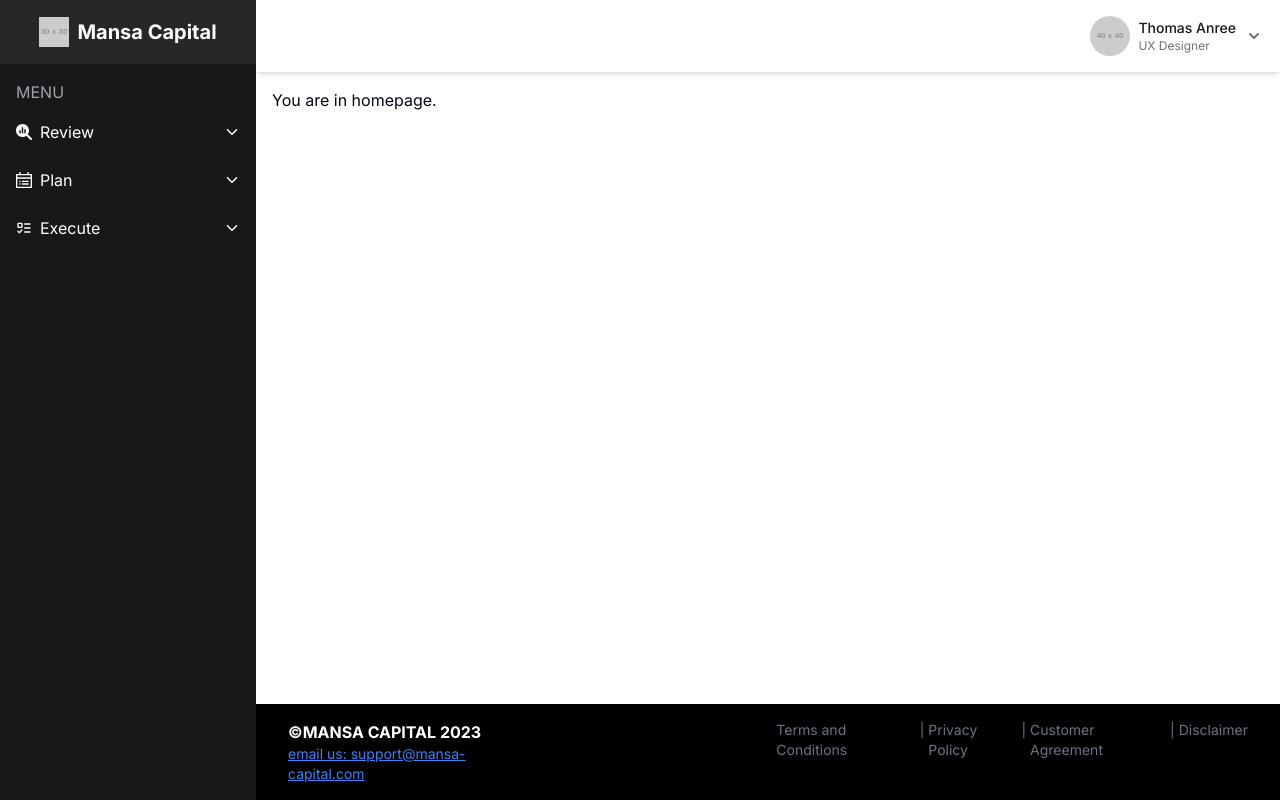
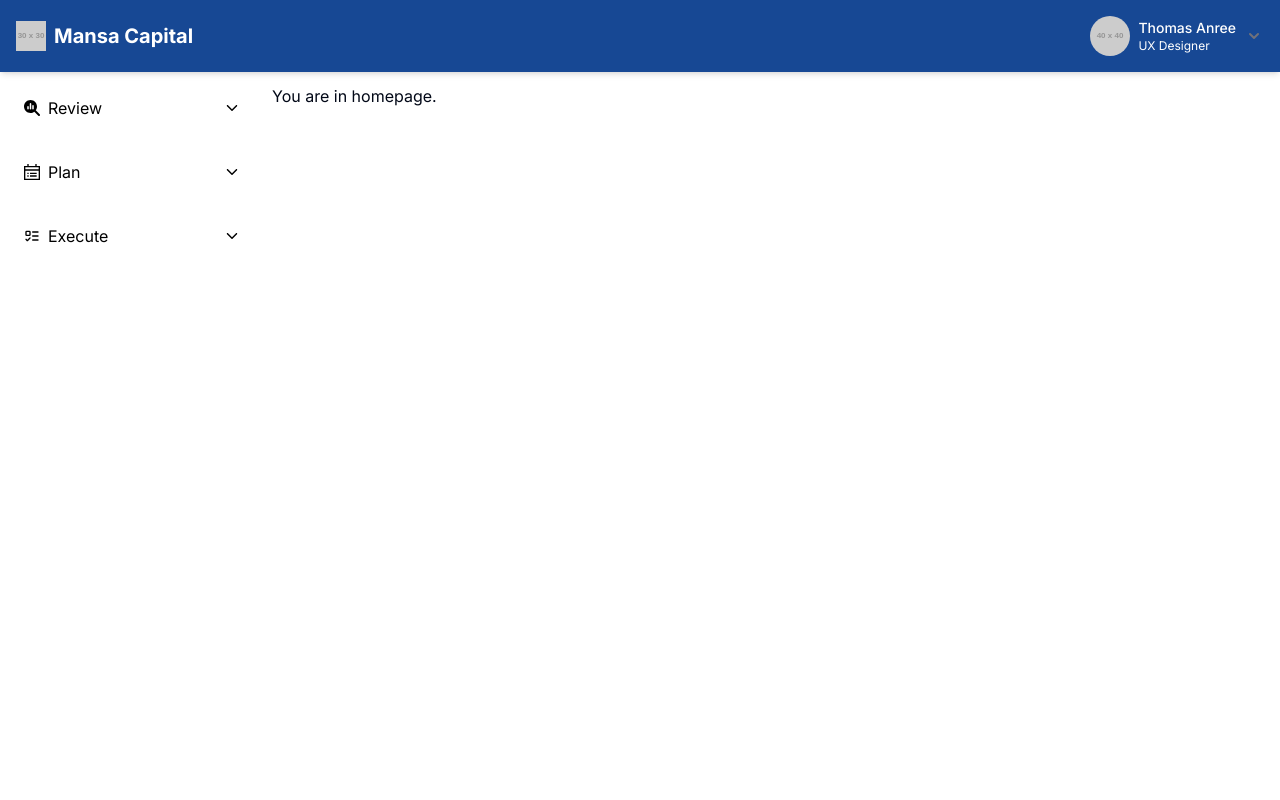
Before and after one commit to LokendraJargha/mansa_capital, a Next.js app in the folder mansa_capital/: page / in a window 1280 px wide. Built offline with nearby package versions, Linux system fonts and the light colour scheme.

Commit message:
footer header sidebar

```diff
--- a/mansa_capital/package.json
+++ b/mansa_capital/package.json
@@ -20,7 +20,7 @@
     "lucide-react": "^0.378.0",
     "mongodb": "^6.6.2",
     "mongoose": "^8.4.0",
-    "next": "14.2.3",
+    "next": "^14.2.3",
     "next-auth": "^5.0.0-beta.18",
     "next-navigation": "^1.0.6",
     "react": "^18",
--- a/mansa_capital/src/components/ui/clinetRootLayout.jsx
+++ b/mansa_capital/src/components/ui/clinetRootLayout.jsx
@@ -1,34 +1,24 @@
 "use client";
-import { useState } from "react";
 import Header from "@/components/ui/header";
 import Sidebar from "@/components/ui/sidebar";
 import Footer from "@/components/ui/footer";
 
 const ClientRootLayout = ({ children }) => {
-  //   const [submenuContent, setSubmenuContent] = useState(null);
-
-  //   const handleSubmenuClick = (submenu) => {
-  //     setSubmenuContent(submenu);
-  //   };
-
   return (
-    <>
-      <div className="flex">
-        <div className="w-[20%]">
-          {/* <Sidebar onSubmenuClick={handleSubmenuClick} /> */}
+    <div className="flex flex-col h-screen">
+      <div className="fixed w-full top-0 z-10">
+        <Header />
+      </div>
+      <div className="flex flex-row flex-1 pt-16">
+        <div className="w-[20%] h-full fixed top-16">
           <Sidebar />
         </div>
-        <div className="w-[80%]">
-          <Header />
-          <div className="p-4 flex-1 h-full">
-            {/* {submenuContent === "Results" && <div>Results Content</div>}*/}
-            {children}
-          </div>
-
-          <Footer className="bottom-0 fixed" />
+        <div className="flex flex-col flex-1 ml-[20%] mt-5 overflow-y-auto">
+          <div className="flex-1 mx-4">{children}</div>
+          {/* <Footer className="w-full" /> */}
         </div>
       </div>
-    </>
+    </div>
   );
 };
 
--- a/mansa_capital/src/components/ui/footer.jsx
+++ b/mansa_capital/src/components/ui/footer.jsx
@@ -7,7 +7,7 @@ const Footer = () => {
 
   return (
     <>
-      <footer className="bottom-0 right-0 w-4/5 fixed bg-black p-4 text-white">
+      <footer className=" right-0 w-full  bg-black p-4 text-white">
         <ul className="flex justify-around">
           <li className="mx-4">
             <p className="text-white font-bold">©MANSA CAPITAL 2023</p>
--- a/mansa_capital/src/components/ui/header.jsx
+++ b/mansa_capital/src/components/ui/header.jsx
@@ -1,7 +1,7 @@
 "use client";
-import React from "react";
-import { useState, useEffect, useRef } from "react";
-import DropdownMenu from "./dropdownButton";
+import React, { useState, useEffect, useRef } from "react";
+import { FaUser, FaCog, FaSignOutAlt } from "react-icons/fa";
+import Link from "next/link";
 
 const Header = () => {
   const [showDropdownMenu, setShowDropdownMenu] = useState(false);
@@ -12,7 +12,11 @@ const Header = () => {
   };
 
   const handleClickOutside = (event) => {
-    if (dropdownRef.current && !dropdownRef.current.contains(event.target)) {
+    if (
+      dropdownRef.current &&
+      !dropdownRef.current.contains(event.target) &&
+      showDropdownMenu
+    ) {
       setShowDropdownMenu(false);
     }
   };
@@ -22,66 +26,25 @@ const Header = () => {
     return () => {
       document.removeEventListener("mousedown", handleClickOutside);
     };
-  }, []);
+  }, [showDropdownMenu]);
 
   return (
-    <div className="flex items-center justify-between p-4 bg-white dark:bg-zinc-800 shadow-md">
+    <div className="flex items-center justify-between p-4 bg-[#174894] dark:bg-zinc-800 shadow-md relative">
       <div className="flex items-center space-x-4">
-        <div className="relative">
-          {/* <span className="absolute inset-y-0 left-0 flex items-center pl-3">
-            <svg
-              className="w-5 h-5 text-zinc-500"
-              fill="currentColor"
-              viewBox="0 0 20 20"
-            >
-              <path
-                fillRule="evenodd"
-                d="M12.9 14.32a8 8 0 111.414-1.414l4.387 4.387a1 1 0 01-1.414 1.414l-4.387-4.387zM8 14a6 6 0 100-12 6 6 0 000 12z"
-                clipRule="evenodd"
-              />
-            </svg>
-          </span> */}
-          {/* <input
-            type="text"
-            placeholder="Type to search..."
-            className="pl-10 pr-4 py-2 border rounded-lg focus:outline-none focus:ring-2 focus:ring-blue-500 dark:bg-zinc-700 dark:text-white"
-          /> */}
+        <div className="flex items-center justify-center bg-[#174894]">
+          <img
+            src="https://placehold.co/30x30"
+            alt="TailAdmin Logo"
+            className="mr-2"
+          />
+          <span className="text-xl text-white font-bold">Mansa Capital</span>
         </div>
+        <div className="relative"></div>
       </div>
       <div className="flex items-center justify-end space-x-4">
-        {/* <button className="relative p-2 bg-zinc-100 rounded-full dark:bg-zinc-700">
-          <svg
-            className="w-6 h-6 text-zinc-500 dark:text-zinc-300"
-            fill="currentColor"
-            viewBox="0 0 20 20"
-          >
-            <path d="M10 2a8 8 0 100 16 8 8 0 000-16zM8 12l4-4m0 0l-4-4m4 4H4" />
-          </svg>
-        </button>
-        <button className="relative p-2 bg-zinc-100 rounded-full dark:bg-zinc-700">
-          <svg
-            className="w-6 h-6 text-zinc-500 dark:text-zinc-300"
-            fill="currentColor"
-            viewBox="0 0 20 20"
-          >
-            <path d="M10 2a8 8 0 100 16 8 8 0 000-16zM8 12l4-4m0 0l-4-4m4 4H4" />
-          </svg>
-          <span className="absolute top-0 right-0 block h-2 w-2 bg-red-600 rounded-full ring-2 ring-white dark:ring-zinc-800"></span>
-        </button>
-        <button className="relative p-2 bg-zinc-100 rounded-full dark:bg-zinc-700">
-          <svg
-            className="w-6 h-6 text-zinc-500 dark:text-zinc-300"
-            fill="currentColor"
-            viewBox="0 0 20 20"
-          >
-            <path d="M10 2a8 8 0 100 16 8 8 0 000-16zM8 12l4-4m0 0l-4-4m4 4H4" />
-          </svg>
-          <span className="absolute top-0 right-0 block h-2 w-2 bg-red-600 rounded-full ring-2 ring-white dark:ring-zinc-800"></span>
-        </button> */}
-        {/* Dropdown Button Opener */}
         <div
           className="flex items-center space-x-2 cursor-pointer"
-          onClick={() => handleDropdownMenuClick()}
+          onClick={handleDropdownMenuClick}
           ref={dropdownRef}
         >
           <img
@@ -90,12 +53,8 @@ const Header = () => {
             className="w-10 h-10 rounded-full"
           />
           <div className="text-left">
-            <div className="text-sm font-medium text-zinc-900 dark:text-white">
-              Thomas Anree
-            </div>
-            <div className="text-xs text-zinc-500 dark:text-zinc-400">
-              UX Designer
-            </div>
+            <div className="text-sm font-medium text-white">Thomas Anree</div>
+            <div className="text-xs text-white">UX Designer</div>
           </div>
           <svg
             className="w-5 h-5 text-zinc-500 dark:text-zinc-300"
@@ -110,7 +69,35 @@ const Header = () => {
           </svg>
         </div>
       </div>
-      {showDropdownMenu && <DropdownMenu />}
+      {showDropdownMenu && (
+        <div
+          ref={dropdownRef}
+          className="absolute w-64 bg-white dark:bg-zinc-800 p-4 shadow-lg z-50 top-16 right-4"
+        >
+          <nav className="mt-4">
+            <ul className="space-y-2">
+              <li className="text-zinc-700 dark:text-zinc-300 hover:bg-zinc-100 dark:hover:bg-zinc-700 p-2 rounded-lg">
+                <Link href="/user/profile">
+                  <FaUser />
+                  <span>Profile</span>
+                </Link>
+              </li>
+              <li className="text-zinc-700 dark:text-zinc-300 hover:bg-zinc-100 dark:hover:bg-zinc-700 p-2 rounded-lg">
+                <Link href="/user/settings">
+                  <FaCog />
+                  <span>Settings</span>
+                </Link>
+              </li>
+              <li className="text-zinc-700 dark:text-zinc-300 hover:bg-zinc-100 dark:hover:bg-zinc-700 p-2 rounded-lg">
+                <Link href="/./">
+                  <FaSignOutAlt />
+                  <span>Logout</span>
+                </Link>
+              </li>
+            </ul>
+          </nav>
+        </div>
+      )}
     </div>
   );
 };
--- a/mansa_capital/src/components/ui/sidebar.jsx
+++ b/mansa_capital/src/components/ui/sidebar.jsx
@@ -55,23 +55,14 @@ const Sidebar = () => {
   };
 
   return (
-    <div className="flex flex-col fixed w-1/5 h-screen bg-zinc-900 text-white">
-      <div className="flex items-center justify-center h-16 bg-zinc-800">
-        <img
-          src="https://placehold.co/30x30"
-          alt="TailAdmin Logo"
-          className="mr-2"
-        />
-        <span className="text-xl font-bold">Mansa Capital</span>
-      </div>
+    <div className="flex flex-col fixed w-1/5 h-screen bg-white-900 text-white">
       <div className="flex-1 overflow-y-auto">
         <nav className="mt-4">
-          <p className="px-4 text-zinc-400">MENU</p>
-          <ul className="mt-2 flex flex-col gap-2">
+          <ul className="mt-2 ml-2 flex text-black  flex-col gap-2 ">
             <li className="flex flex-col">
               <div
-                className={`flex items-center justify-between px-4 py-2 cursor-pointer ${
-                  activeMenu === "Review" ? "bg-gray-700" : ""
+                className={`flex items-center rounded-lg justify-between p-4 cursor-pointer ${
+                  activeMenu === "Review" ? "bg-[#174894] text-white" : ""
                 }`}
                 onClick={() => handleMenuClick("Review")}
               >
@@ -84,30 +75,30 @@ const Sidebar = () => {
               {activeMenu === "Review" && (
                 <ul className="ml-4 mt-2 flex flex-col gap-1">
                   <li
-                    className={`px-4 py-2 rounded-lg cursor-pointer ${
+                    className={`p-3 rounded-lg cursor-pointer ${
                       activeSubmenu === "Results"
-                        ? "text-white"
-                        : "text-zinc-500"
+                        ? "text-white bg-[#174894]"
+                        : "text-black"
                     }`}
                     onClick={() => handleSubmenuClick("Results")}
                   >
                     Results
                   </li>
                   <li
-                    className={`px-4 py-2 rounded-lg cursor-pointer  ${
+                    className={`p-3 rounded-lg cursor-pointer  ${
                       activeSubmenu === "Reviews"
-                        ? "text-white"
-                        : "text-zinc-500"
+                        ? "text-white bg-[#174894]"
+                        : "text-black"
                     }`}
                     onClick={() => handleSubmenuClick("Reviews")}
                   >
                     Reviews
                   </li>
                   <li
-                    className={`px-4 py-2 rounded-lg cursor-pointer ${
+                    className={`p-3 rounded-lg cursor-pointer ${
                       activeSubmenu === "Actions"
-                        ? "text-white"
-                        : "text-zinc-500"
+                        ? "text-white bg-[#174894]"
+                        : "text-black"
                     }`}
                     onClick={() => handleSubmenuClick("Actions")}
                   >
@@ -118,8 +109,8 @@ const Sidebar = () => {
             </li>
             <li className="flex flex-col">
               <div
-                className={`flex items-center justify-between px-4 py-2 cursor-pointer ${
-                  activeMenu === "Plan" ? "bg-gray-700" : ""
+                className={`flex items-center justify-between rounded-lg p-4 cursor-pointer ${
+                  activeMenu === "Plan" ? "bg-[#174894] text-white" : ""
                 }`}
                 onClick={() => handleMenuClick("Plan")}
               >
@@ -132,28 +123,30 @@ const Sidebar = () => {
               {activeMenu === "Plan" && (
                 <ul className="ml-4 mt-2 flex flex-col gap-1">
                   <li
-                    className={`px-4 py-2 rounded-lg cursor-pointer ${
+                    className={`p-3 rounded-lg cursor-pointer ${
                       activeSubmenu === "Strategy"
-                        ? "text-white"
-                        : "text-zinc-500"
+                        ? "text-white bg-[#174894]"
+                        : "text-black"
                     }`}
                     onClick={() => handleSubmenuClick("Strategy")}
                   >
                     Strategy
                   </li>
                   <li
-                    className={`px-4 py-2 rounded-lg cursor-pointer ${
-                      activeSubmenu === "Setup" ? "text-white" : "text-zinc-500"
+                    className={`p-3 rounded-lg cursor-pointer ${
+                      activeSubmenu === "Setup"
+                        ? "text-white bg-[#174894]"
+                        : "text-black"
                     }`}
                     onClick={() => handleSubmenuClick("Setup")}
                   >
                     Setup
                   </li>
                   <li
-                    className={`px-4 py-2 rounded-lg cursor-pointer ${
+                    className={`p-3 rounded-lg cursor-pointer ${
                       activeSubmenu === "Backtest"
-                        ? "text-white"
-                        : "text-zinc-500"
+                        ? "text-white bg-[#174894]"
+                        : "text-black"
                     }`}
                     onClick={() => handleSubmenuClick("Backtest")}
                   >
@@ -164,8 +157,8 @@ const Sidebar = () => {
             </li>
             <li className="flex flex-col">
               <div
-                className={`flex items-center justify-between px-4 py-2 cursor-pointer ${
-                  activeMenu === "Execute" ? "bg-gray-700" : ""
+                className={`flex items-center justify-between rounded-lg p-4 cursor-pointer ${
+                  activeMenu === "Execute" ? "bg-[#174894] text-white" : ""
                 }`}
                 onClick={() => handleMenuClick("Execute")}
               >
@@ -178,28 +171,30 @@ const Sidebar = () => {
               {activeMenu === "Execute" && (
                 <ul className="ml-4 mt-2 flex flex-col gap-1">
                   <li
-                    className={`px-4 py-2 rounded-lg cursor-pointer ${
+                    className={`p-3 rounded-lg cursor-pointer ${
                       activeSubmenu === "Analysis"
-                        ? "text-white"
-                        : "text-zinc-500"
+                        ? "text-white bg-[#174894]"
+                        : "text-black"
                     }`}
                     onClick={() => handleSubmenuClick("Analysis")}
                   >
                     Analysis
                   </li>
                   <li
-                    className={`px-4 py-2 rounded-lg cursor-pointer ${
-                      activeSubmenu === "Ideas" ? "text-white" : "text-zinc-500"
+                    className={`p-3 rounded-lg cursor-pointer ${
+                      activeSubmenu === "Ideas"
+                        ? "text-white bg-[#174894]"
+                        : "text-black"
                     }`}
                     onClick={() => handleSubmenuClick("Ideas")}
                   >
                     Ideas
                   </li>
                   <li
-                    className={`px-4 py-2 rounded-lg cursor-pointer ${
+                    className={`p-3 rounded-lg cursor-pointer ${
                       activeSubmenu === "Trades"
-                        ? "text-white"
-                        : "text-zinc-500"
+                        ? "text-white bg-[#174894]"
+                        : "text-black"
                     }`}
                     onClick={() => handleSubmenuClick("Trades")}
                   >
```
Also changed, not shown: 1 other file (tests, documents, lock files or other folders).
